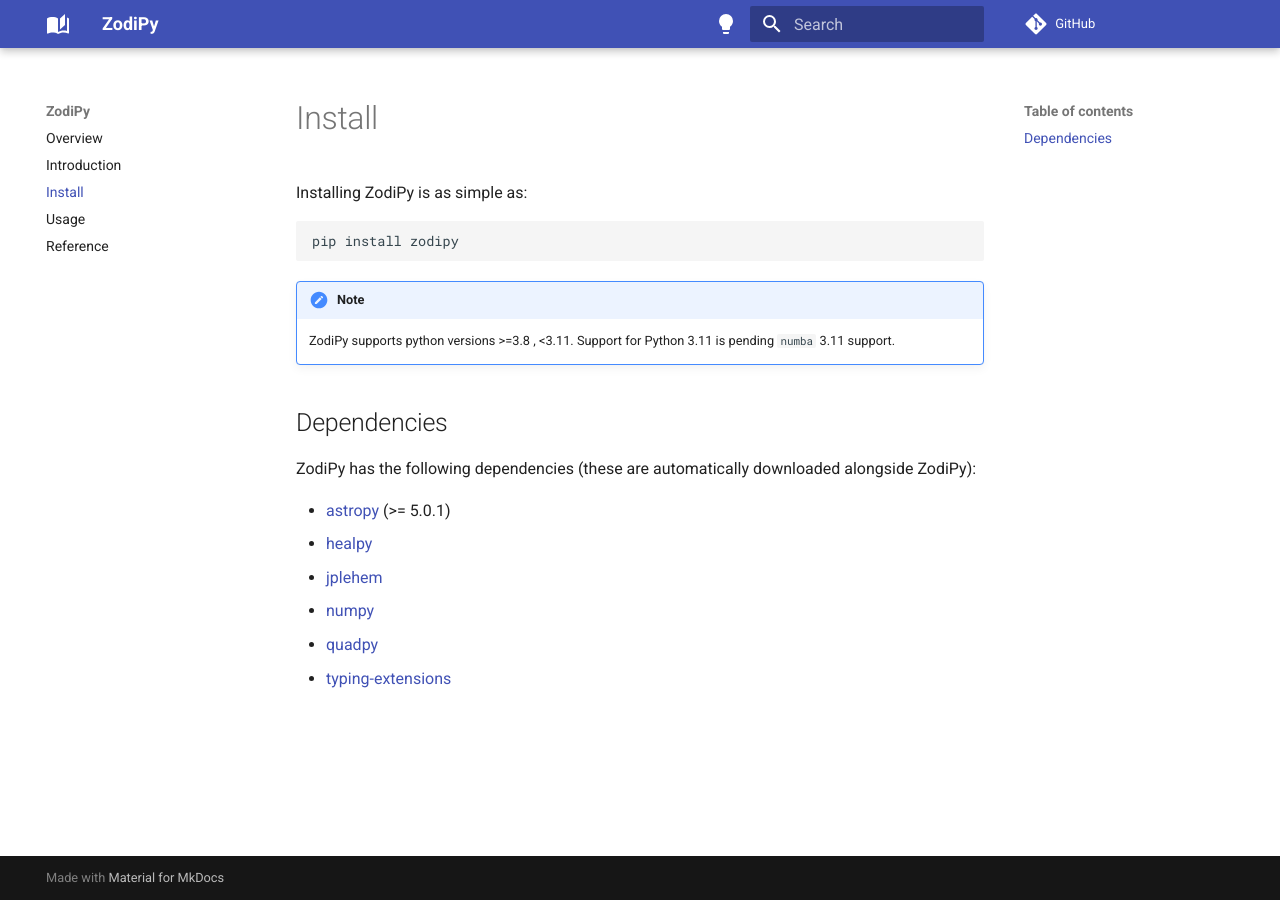
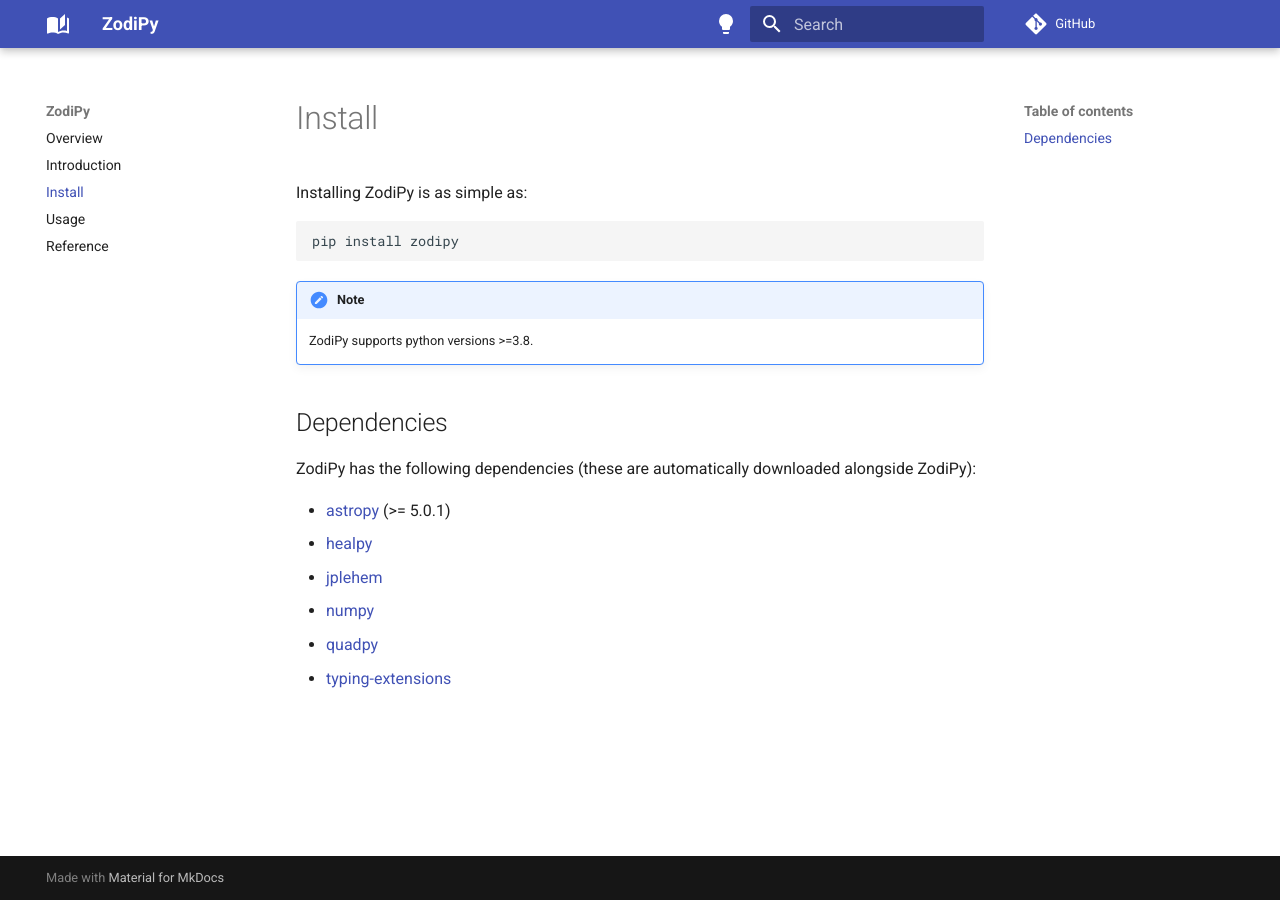
Before and after one commit to Cosmoglobe/zodipy, an MkDocs documentation site: the page built from docs/install.md, in a window 1280 px wide. Built offline with MkDocs 1.6.1 and Material for MkDocs 9.7.7, drawn with Linux system fonts in a browser that asks for light colours; comment, search, counter and statistics services are not loaded.

````diff
--- a/docs/install.md
+++ b/docs/install.md
@@ -7,8 +7,7 @@ pip install zodipy
 ```
 
 !!! note
-    ZodiPy supports python versions >=3.8 , <3.11.
-    Support for Python 3.11 is pending `numba` 3.11 support.
+    ZodiPy supports python versions >=3.8.
 
 ## Dependencies
 ZodiPy has the following dependencies (these are automatically downloaded alongside ZodiPy):
````
